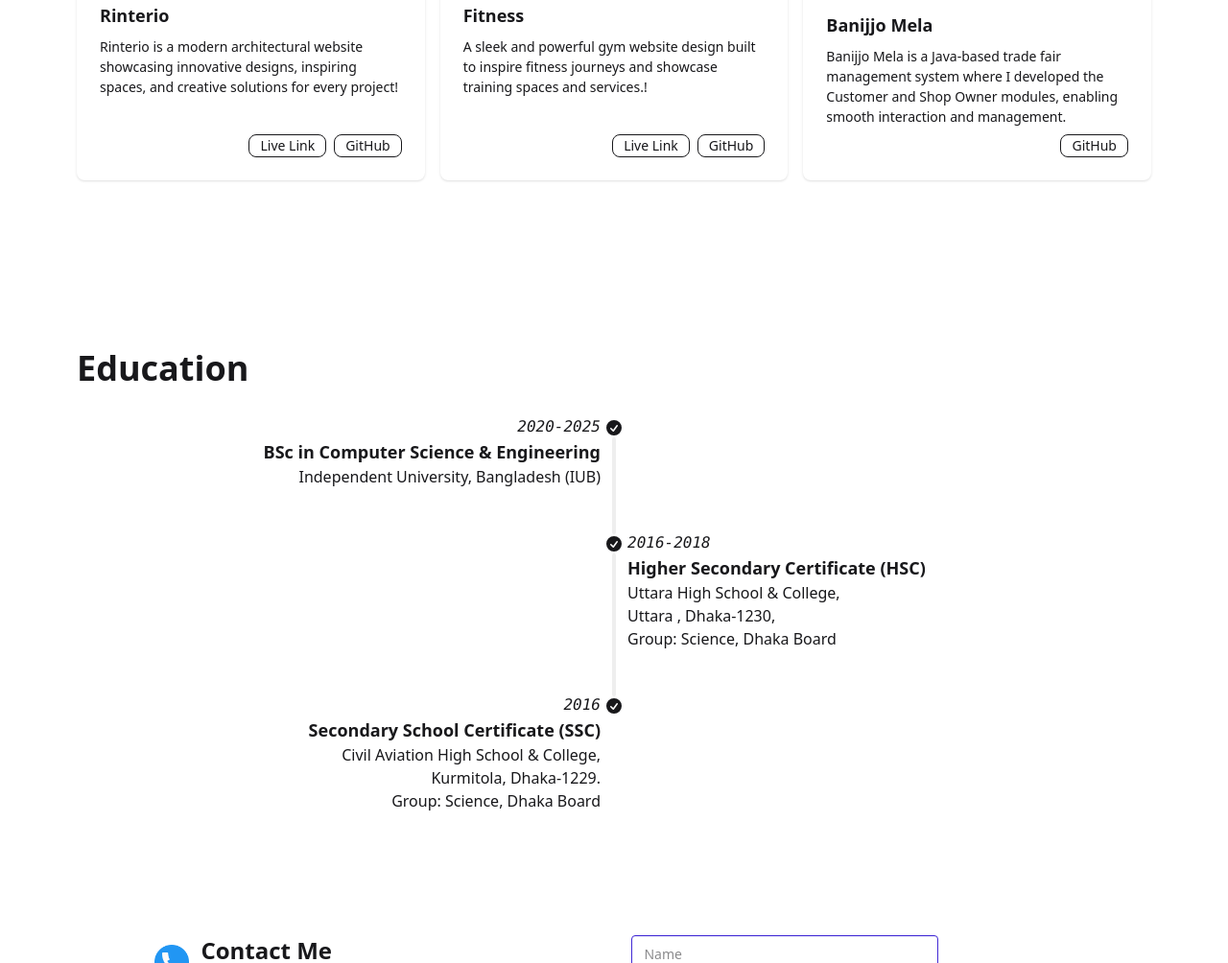
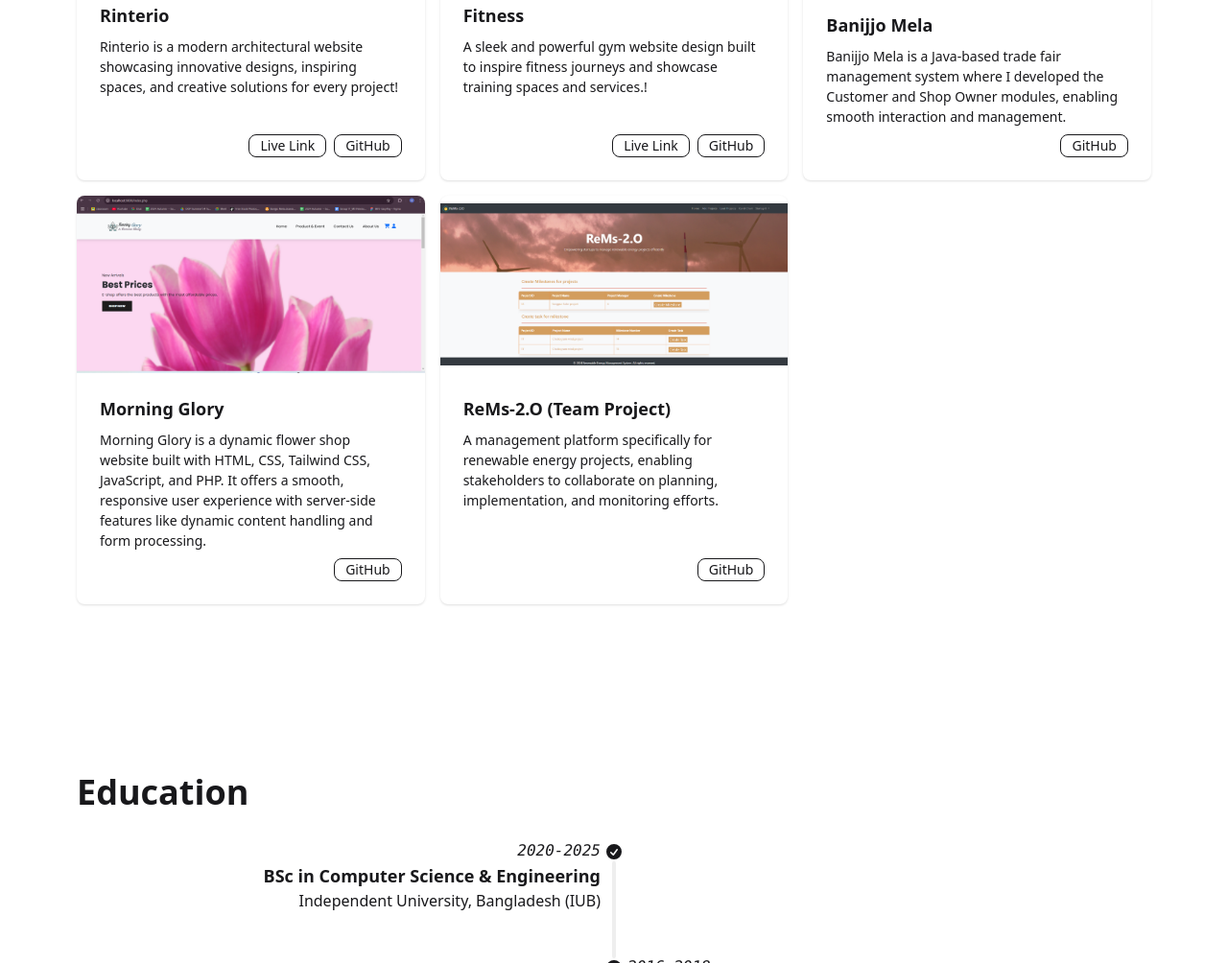
Before and after one commit to ayeshamukta/Portfolio, a website: page index.html in a window 1280 px wide. Shown: the part 2308-3312 px from the top of the page at 96% size. Drawn offline with nearby package versions, Linux system fonts and the light colour scheme.

Commit message:
updated projects

```diff
--- a/index.html
+++ b/index.html
@@ -212,6 +212,33 @@
               </div>
             </div>
             </div>
+            <div class="card bg-base-100  border-gray-600 lg:max-w-xl shadow-sm">
+            <figure class=" w-full h-[185px]">
+              <img  src="image/flower shop.png" alt="loading" />
+            </figure>
+            <div class="card-body">
+              <h2 class="card-title">Morning Glory</h2>
+              <p>Morning Glory is a dynamic flower shop website built with HTML, CSS, Tailwind CSS, JavaScript, and PHP. It offers a smooth, responsive user experience with server-side features like dynamic content handling and form processing.</p>
+              <div class="card-actions justify-end">
+
+                <button class="badge badge-outline"><a target="_blank" href="https://github.com/ayeshamukta/Morning-Glory-A-Flower-Shop.git">GitHub</a></button>
+              </div>
+            </div>
+            </div>
+            <div class="card bg-base-100  border-gray-600 lg:max-w-xl shadow-sm">
+            <figure class=" w-full h-[185px]">
+              <img  src="image/Screenshot (40).png" alt="loading" />
+            </figure>
+            <div class="card-body">
+              <h2 class="card-title">ReMs-2.O (Team Project)</h2>
+              <p>A management platform specifically for renewable energy projects, enabling stakeholders to
+                collaborate on planning, implementation, and monitoring efforts.</p>
+              <div class="card-actions justify-end">
+
+                <button class="badge badge-outline"><a target="_blank" href="https://github.com/Imranul78/Rems">GitHub</a></button>
+              </div>
+            </div>
+            </div>
         </div>
        </section>
       <!-- Education -->
```
Also changed, not shown: image/Screenshot (40).png (added), image/flower shop.png (added).
